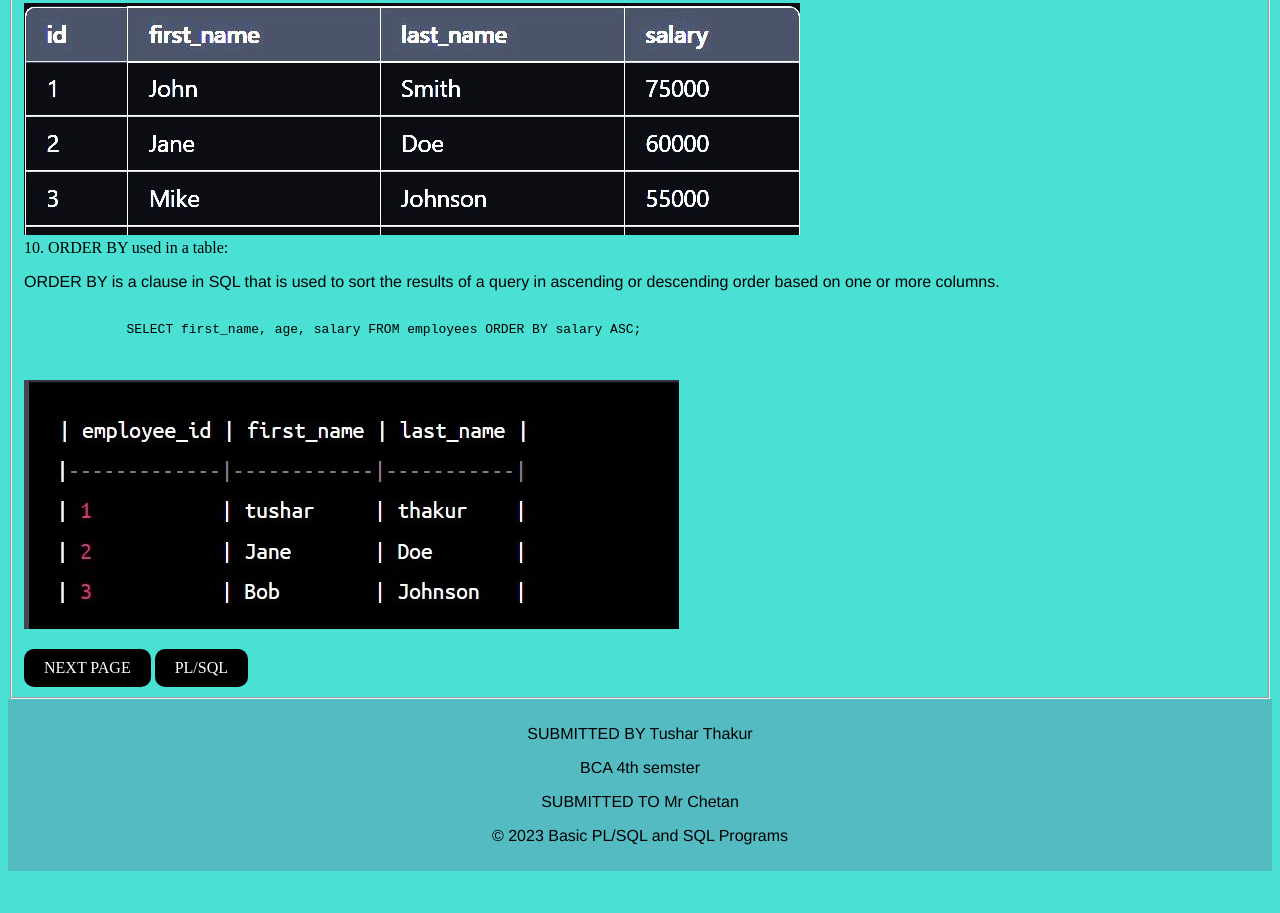
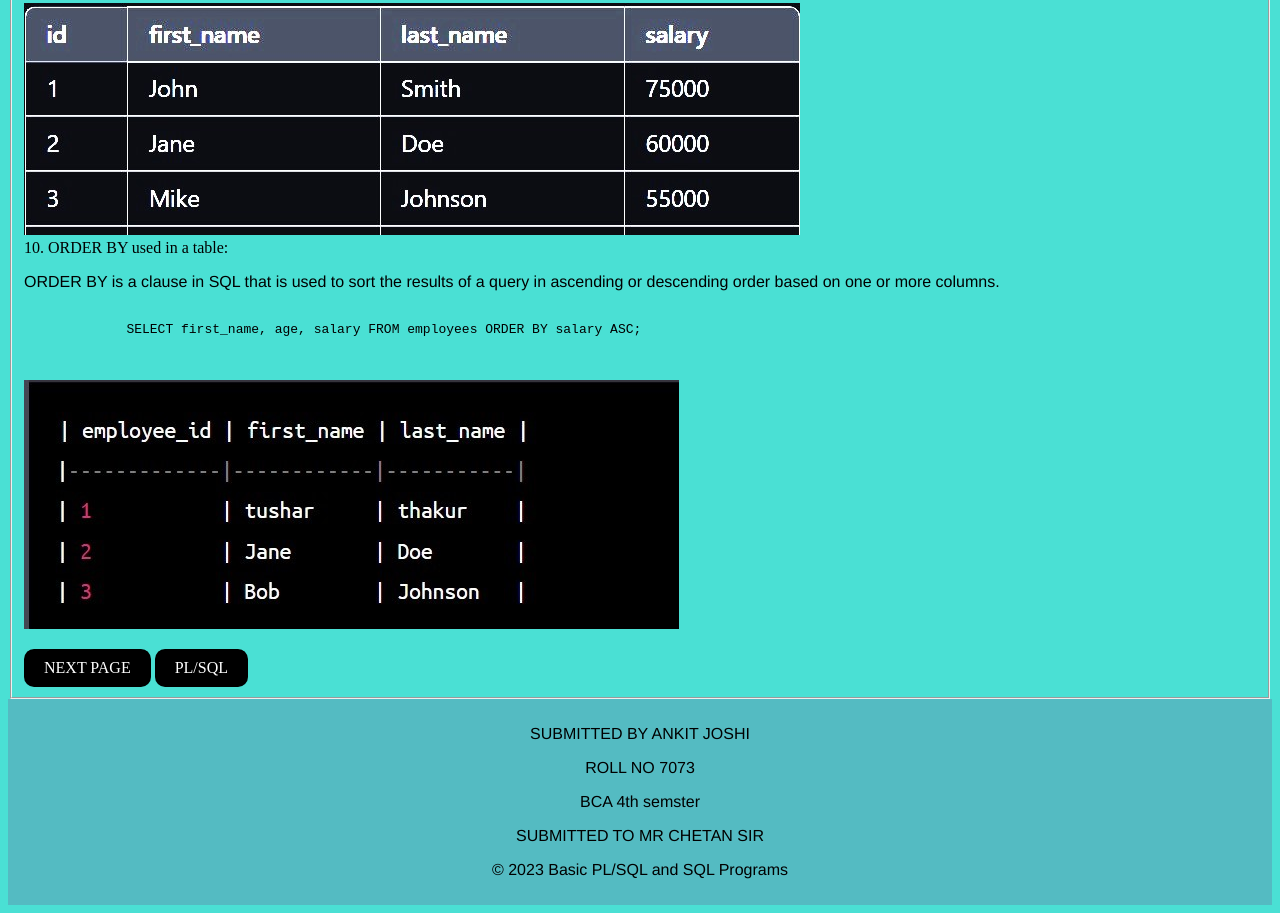
Before and after one commit to ankiitjoshi/ankitjoshi.github.io, a plain HTML site: page 2page.html in a window 1280 px wide. Shown: the part 620-1533 px from the top of the page. Before the commit the page ends 1499 px from the top, so only its background shows below. Drawn offline with Linux system fonts and the light colour scheme.

Commit message:
updated
gg

```diff
--- a/2page.html
+++ b/2page.html
@@ -43,9 +43,10 @@
 
 </fieldset>
 	<footer>
-        <p>SUBMITTED BY Tushar Thakur</p>
+        <p>SUBMITTED BY ANKIT JOSHI</p>
+        <p>ROLL NO 7073 </p>
         <p>BCA 4th semster</p>
-        <p>SUBMITTED TO  Mr Chetan </p>
+        <p>SUBMITTED TO  MR CHETAN SIR </p>
 		<p>&copy; 2023 Basic PL/SQL and SQL Programs</p>
 	</footer>
     </body>
```
